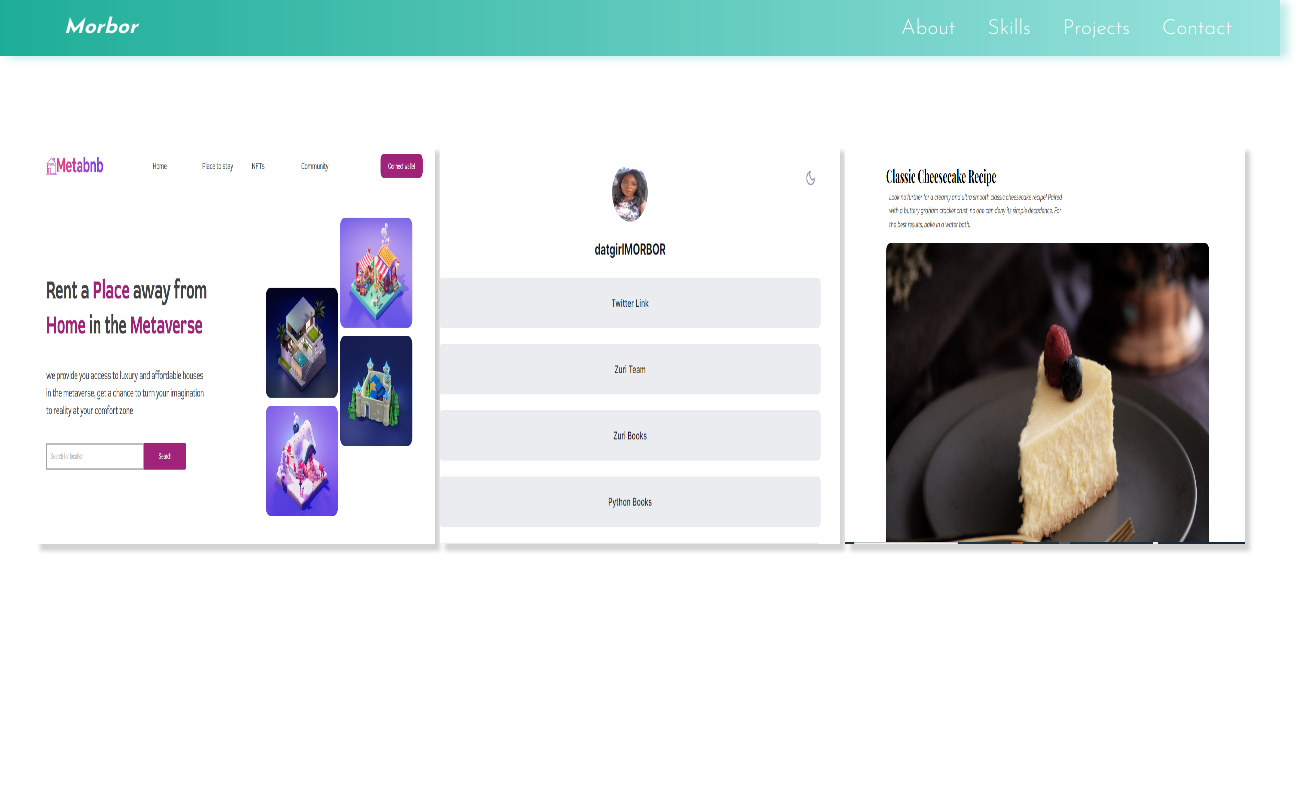
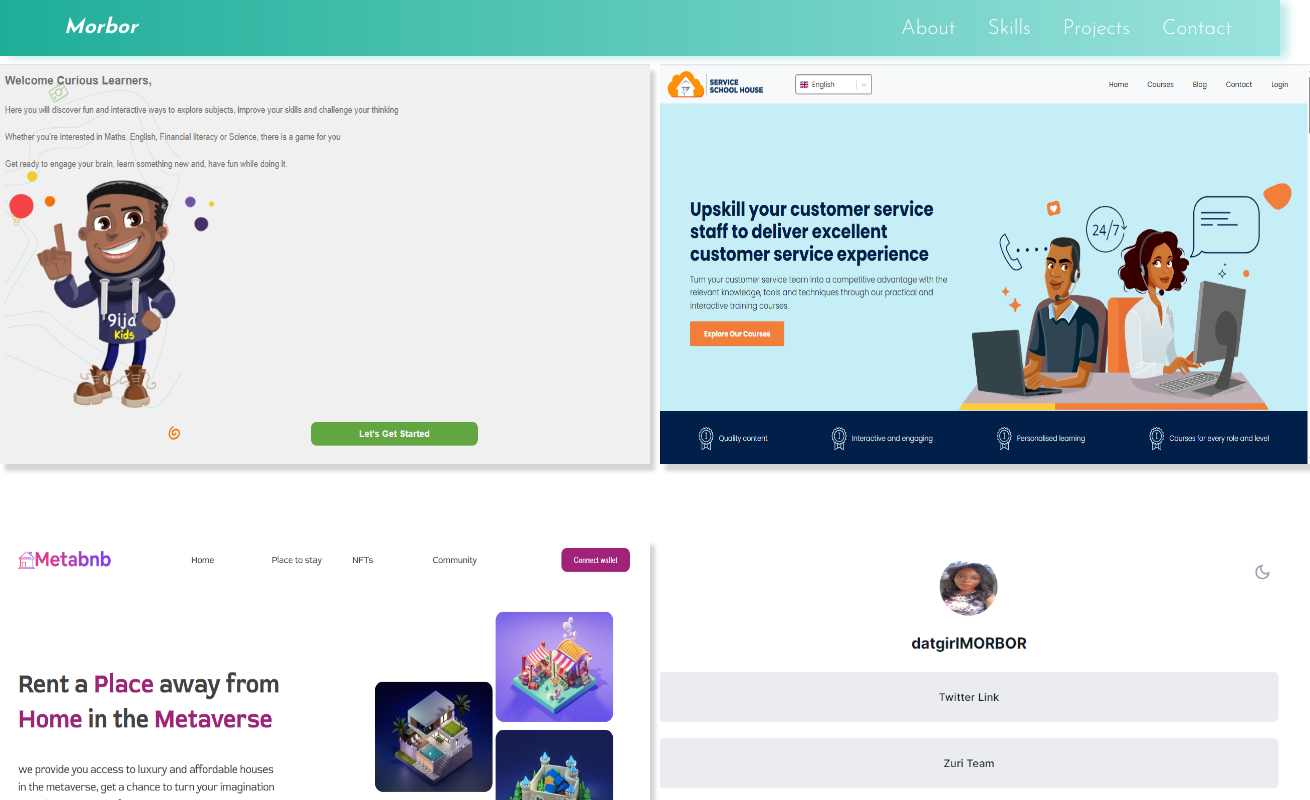
Before and after one commit to IAMMORBOR/Personal-portfolio, a React (Create React App) app: page /Projects in a window 1280 px wide. Shown: the top 800 px of the page, 1310 px wide, since content can reach past the window. Built offline with nearby package versions, Linux system fonts and the light colour scheme.

Commit message:
added my resume

```diff
--- a/src/Component/Projects/Projects.component.jsx
+++ b/src/Component/Projects/Projects.component.jsx
@@ -2,11 +2,32 @@
 import projectImg from '../ImageFolder/linktree.png.jpg';
 import morecipeimg from '../ImageFolder/MorecipeImg.png.jpg'
 import blogimage from '../ImageFolder/meta-bnb--png.jpg'
-import serviceSchoolHouseProject from "../../Component/ImageFolder/service-school-house-project.PNG"
-import mobilProject from "../../Component/ImageFolder/mobilProject.png"
+import sshProject from "../../Component/ImageFolder/ssh.png"
+import mobilProject from "../../Component/ImageFolder/mobilProject.PNG"
+
+
 const Projects =(props)=>{
   return (
     <div className="Project-container">
+      <ProjectsProps text="Mobil is an E-learning Gaming platform for kids. its basically designed for Glo and Mtn subscribers.
+       Mobil allows kids to play game and learn at the same time. Mobil games are subscription based"
+          image= {mobilProject}
+           github ='https://github.com/Loremexcellentiam/mobi-fe'
+          link= 'http://games.9ijakids.com/'
+
+      />
+       <ProjectsProps text="Service School house is an E-learning platform created to train customer service practionals in every organization.
+       the application has different courses and module that fit into each customer service career stage. Its enables users download certificate at the end of the course.
+       users have the previllege to switch between languages (English, French, Portugues)."
+          //  image= {morecipeimg}
+          //  github ='https://github.com/IAMMORBOR/classic-cheesecake-recipe.git'
+          // link= 'https://morecipepage.netlify.app/'
+
+          image= {sshProject}
+           github ='https://github.com/Loremexcellentiam/ssh'
+          link= 'http://sshdevsvr.serviceschoolhouse.com/'
+
+      />
       <ProjectsProps text="Lorem ipsum dolor sit amet consectetur adipisicing elit.
         Iure veritatis necessitatibus doloremque
        placeat temporibus! Iusto ipsam sed minima accusantium
@@ -25,17 +46,6 @@
         github='https://github.com/IAMMORBOR/Linktree-HNG-Stage-1-.git'
         link ='https://linktreebymo.netlify.app/'
       />
-      <ProjectsProps text="Morecipe project is a devchallenge project that is designed to help
-       user see :
-
-       1. A recipe with ingredients and instructions
-       2. Select a checkbox if I have the ingredients
-       3. see the number of servings, baking times."
-           image= {morecipeimg}
-           github ='https://github.com/IAMMORBOR/classic-cheesecake-recipe.git'
-          link= 'https://morecipepage.netlify.app/'
-
-      />
     </div>
 
   )
--- a/src/Component/Projects/project.style.scss
+++ b/src/Component/Projects/project.style.scss
@@ -8,7 +8,8 @@
 
 .Flip-Card-Containner {
     margin-top: 4rem;
-    width: 400px;
+    // width: 400px;
+    width: 650px;
     height: 400px;
     perspective: 1000px;
     -moz-perspective: 1000px;
@@ -48,6 +49,10 @@
 .Flip-card_front img {
     width: 100%;
     height: 100%;
+    // width: 650px;
+}
+.project-section__profile{
+    width: 100%;
 }
 
 .social-container {
@@ -80,11 +85,10 @@
     }
 }
 .Project-container{
-    display: flex;
-    justify-content: space-around;
-    align-items: center;
-    padding: 5rem 2rem;
-
+    display: grid;
+    grid-template-columns: repeat(2, 1fr);
+    gap: 10px;
+    place-items: center;
 
 }
 //MEDIA QUERY SECTION
```
Also changed, not shown: src/Component/ImageFolder/mobilProject.PNG, 1 other file (tests, documents, lock files or other folders).
